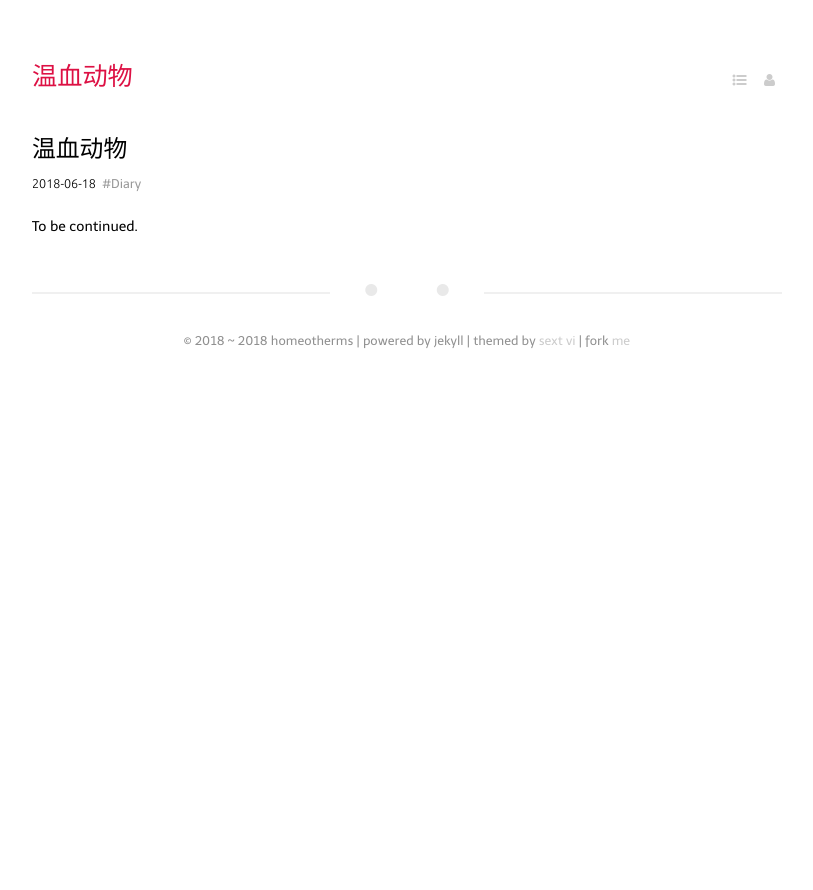
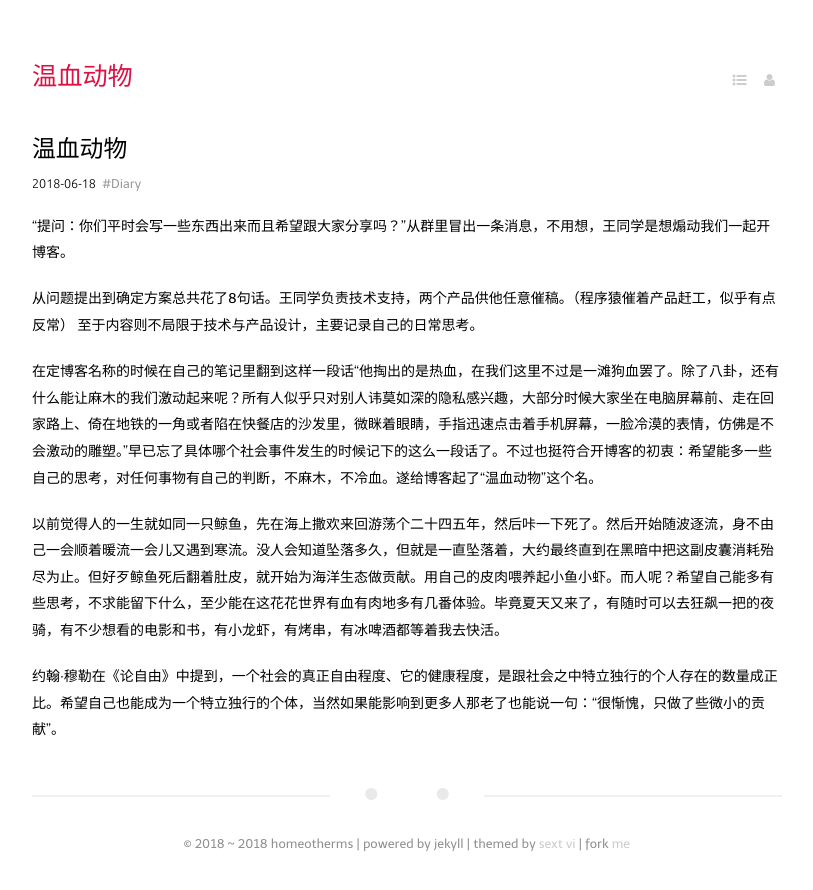
Before and after one commit to homeotherms/blog, a Jekyll site: the page built from _posts/2018-06-18-the-beginning.md, in a window 1280 px wide. Shown: the top 890 px of the page, without its empty margins (233-1046 px from the left). Built offline with Jekyll 4.4.1, drawn with Linux system fonts in a browser that asks for light colours; some web fonts are replaced; a script that is not in the unit is left out.

Commit message:
add 1st post

```diff
--- a/_posts/2018-06-18-the-beginning.md
+++ b/_posts/2018-06-18-the-beginning.md
@@ -6,4 +6,12 @@ tags:
   - Diary
 ---
 
-To be continued.
+“提问：你们平时会写一些东西出来而且希望跟大家分享吗？”从群里冒出一条消息，不用想，王同学是想煽动我们一起开博客。
+
+从问题提出到确定方案总共花了8句话。王同学负责技术支持，两个产品供他任意催稿。（程序猿催着产品赶工，似乎有点反常） 至于内容则不局限于技术与产品设计，主要记录自己的日常思考。
+
+在定博客名称的时候在自己的笔记里翻到这样一段话“他掏出的是热血，在我们这里不过是一滩狗血罢了。除了八卦，还有什么能让麻木的我们激动起来呢？所有人似乎只对别人讳莫如深的隐私感兴趣，大部分时候大家坐在电脑屏幕前、走在回家路上、倚在地铁的一角或者陷在快餐店的沙发里，微眯着眼睛，手指迅速点击着手机屏幕，一脸冷漠的表情，仿佛是不会激动的雕塑。”早已忘了具体哪个社会事件发生的时候记下的这么一段话了。不过也挺符合开博客的初衷：希望能多一些自己的思考，对任何事物有自己的判断，不麻木，不冷血。遂给博客起了“温血动物”这个名。
+
+以前觉得人的一生就如同一只鲸鱼，先在海上撒欢来回游荡个二十四五年，然后咔一下死了。然后开始随波逐流，身不由己一会顺着暖流一会儿又遇到寒流。没人会知道坠落多久，但就是一直坠落着，大约最终直到在黑暗中把这副皮囊消耗殆尽为止。但好歹鲸鱼死后翻着肚皮，就开始为海洋生态做贡献。用自己的皮肉喂养起小鱼小虾。而人呢？希望自己能多有些思考，不求能留下什么，至少能在这花花世界有血有肉地多有几番体验。毕竟夏天又来了，有随时可以去狂飙一把的夜骑，有不少想看的电影和书，有小龙虾，有烤串，有冰啤酒都等着我去快活。
+
+约翰·穆勒在《论自由》中提到，一个社会的真正自由程度、它的健康程度，是跟社会之中特立独行的个人存在的数量成正比。希望自己也能成为一个特立独行的个体，当然如果能影响到更多人那老了也能说一句：“很惭愧，只做了些微小的贡献”。
```
